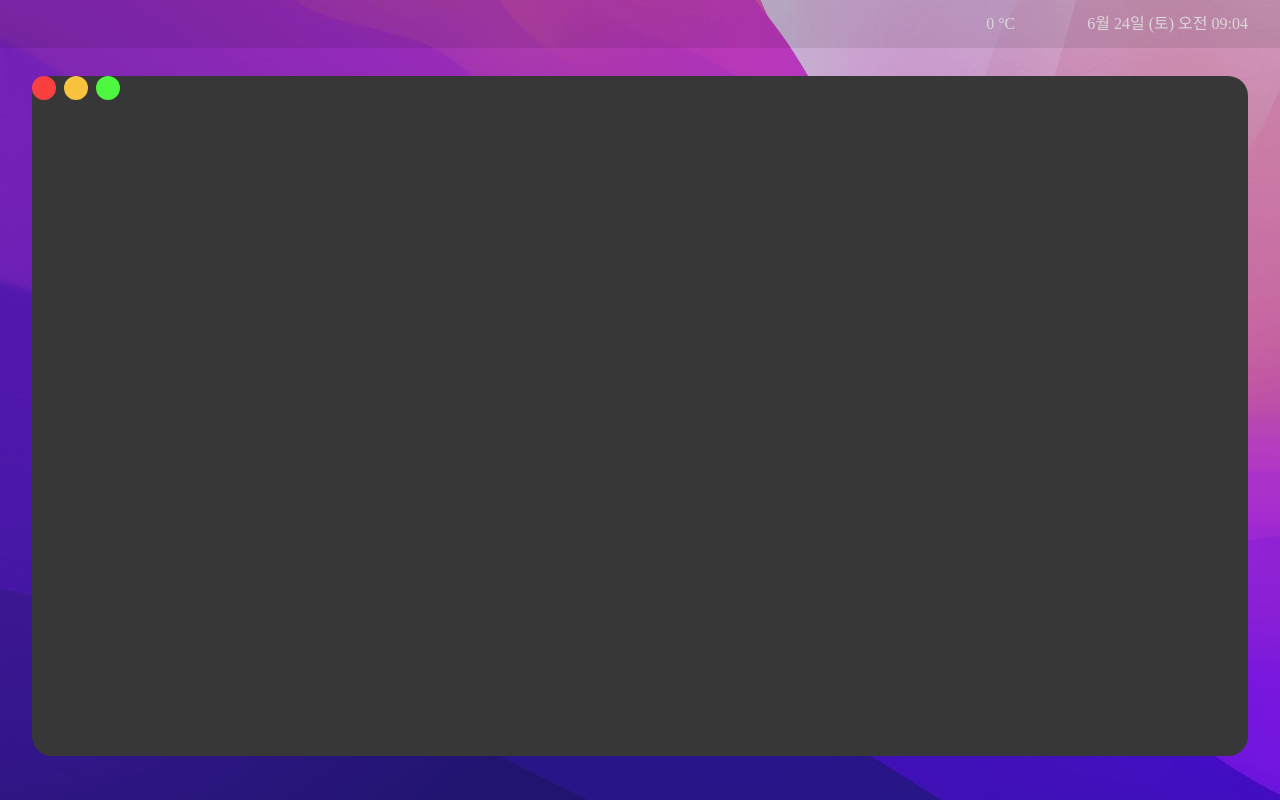
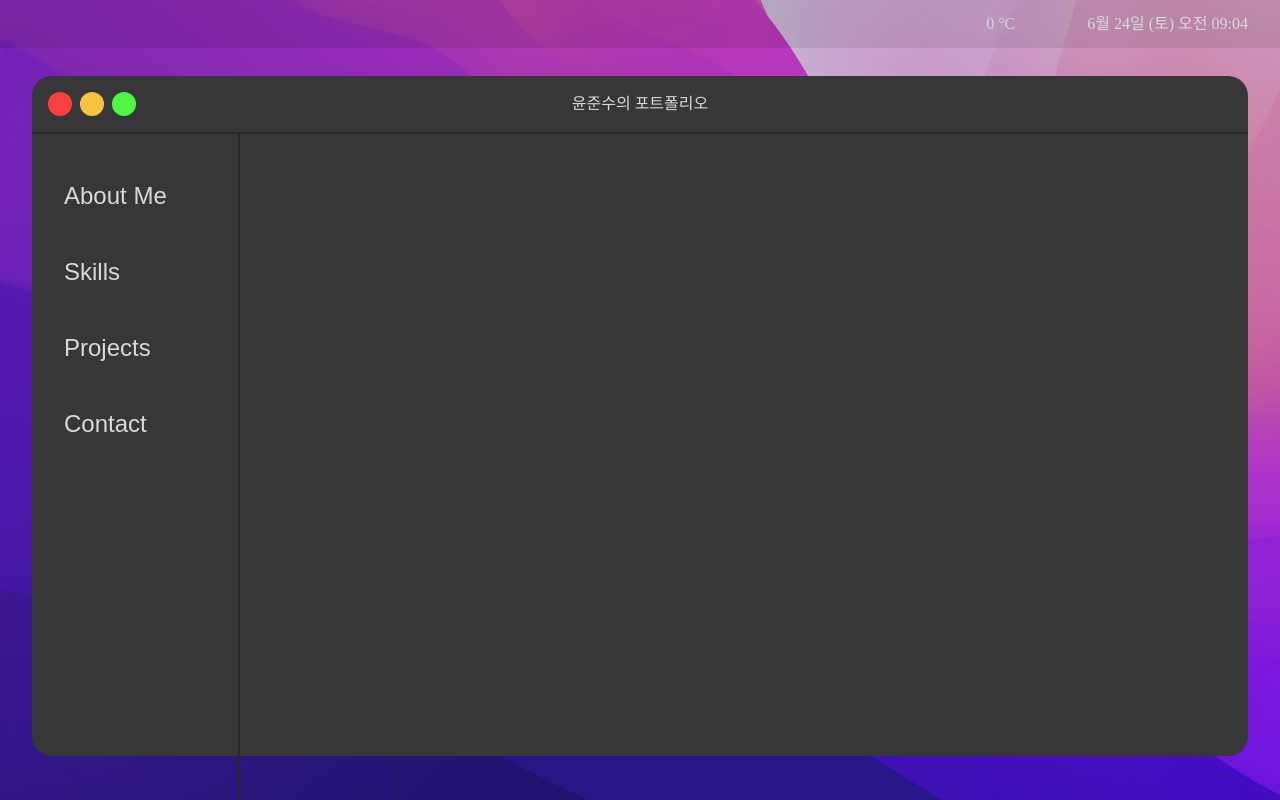
Before and after one commit to hoheesu/portfolio, a React (Vite) app: page /portfolio in a window 1280 px wide. Built offline with nearby package versions, Linux system fonts and the light colour scheme; no server answers; some icons are missing.

Commit message:
Feat: VsCode 폴더를 만들고 파일 정리 및 vscode페이지 중간완성

```diff
--- /dev/null
+++ b/src/components/vsCode/VsAside.tsx
@@ -0,0 +1,42 @@
+import React from "react";
+import styled from "styled-components";
+
+function VsAside() {
+  return (
+    <AsideBox>
+      <ul>
+        <Li>
+          <Button>About Me</Button>
+        </Li>
+        <Li>
+          <Button>Skills</Button>
+        </Li>
+        <Li>
+          <Button>Projects</Button>
+        </Li>
+        <Li>
+          <Button>Contact</Button>
+        </Li>
+      </ul>
+    </AsideBox>
+  );
+}
+
+const AsideBox = styled.aside`
+  width: 13rem;
+  height: 100%;
+  border-right: 2px solid #272727;
+  box-sizing: border-box;
+`;
+const Li = styled.li`
+  padding: 3rem 0 0 2rem;
+  box-sizing: border-box;
+`;
+const Button = styled.button`
+  background-color: transparent;
+  border: none;
+  padding: 0;
+  font-size: 1.5rem;
+  color: var(--color-font);
+`;
+export default VsAside;
--- /dev/null
+++ b/src/components/vsCode/VsCodeMain.tsx
@@ -0,0 +1,22 @@
+import React from "react";
+import styled from "styled-components";
+import VsHeader from "./VsHeader";
+import VsAside from "./VsAside";
+
+function VsCodeMain() {
+  return (
+    <VsBg>
+      <VsHeader />
+      <VsAside />
+    </VsBg>
+  );
+}
+
+const VsBg = styled.div`
+  background-color: #373737;
+  width: 95vw;
+  height: 85vh;
+  border-radius: 20px;
+`;
+
+export default VsCodeMain;
--- a/src/components/VsCodeBack.tsx
+++ b/src/components/vsCode/VsHeader.tsx
@@ -1,28 +1,40 @@
 import React from "react";
 import styled from "styled-components";
 import { Link } from "react-router-dom";
+import { mixins } from "../../styles/theme";
 
-function VsCodeBack() {
+function VsHeader() {
   return (
-    <VsBg>
-      <VsHeader>
+    <>
+      <Header>
         <BtnBox>
           <Button to="/" style={{ backgroundColor: "#F84040" }} />
           <Button to="/" style={{ backgroundColor: "#F8C440" }} />
           <Button to="/" style={{ backgroundColor: "#4FF840" }} />
         </BtnBox>
-      </VsHeader>
-    </VsBg>
+        <H2>윤준수의 포트폴리오</H2>
+      </Header>
+    </>
   );
 }
-
-const VsBg = styled.div`
-  background-color: #373737;
-  width: 95vw;
-  height: 85vh;
-  border-radius: 20px;
+const Header = styled.div`
+  position: relative;
+  padding: 1rem;
+  border-bottom: 2px solid #272727;
+  box-sizing: border-box;
+  span {
+    display: block;
+    text-indent: -9999px;
+  }
 `;
-const VsHeader = styled.div``;
+const H2 = styled.h2`
+  position: absolute;
+  color: var(--color-font);
+  top: 0;
+  left: 50%;
+  line-height: 3.5rem;
+  transform: translateX(-50%);
+`;
 const BtnBox = styled.div`
   display: flex;
   gap: 0.5rem;
@@ -34,4 +46,4 @@ const Button = styled(Link)`
   border-radius: 50%;
 `;
 
-export default VsCodeBack;
+export default VsHeader;
--- a/src/page/MainPortfolio.tsx
+++ b/src/page/MainPortfolio.tsx
@@ -3,15 +3,15 @@ import styled from "styled-components";
 import { mixins } from "../styles/theme";
 import GlobalStyle from "../styles/globalstyle";
 import TopDock from "../components/TopDock";
-import VsCodeBack from "../components/VsCodeBack";
+import VsCodeMain from "../components/vsCode/VsCodeMain";
 
 function MainPortfolio() {
   return (
     <MainBg>
       <GlobalStyle />
       <TopDock />
-      <VsCodeBack />
-      <P>for flex - space-between</P>
+      <VsCodeMain />
+      <P>flex를 위한 태그</P>
     </MainBg>
   );
 }
```
